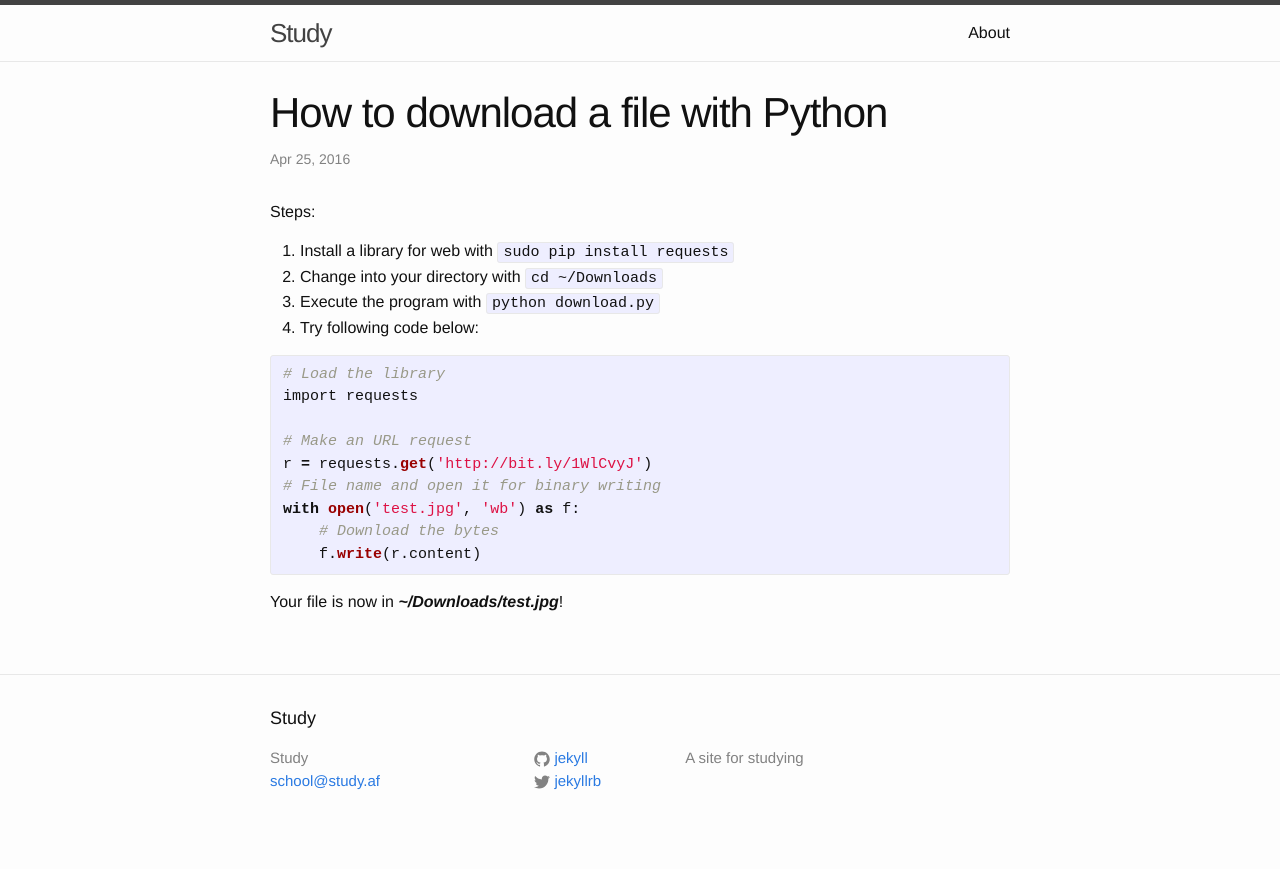
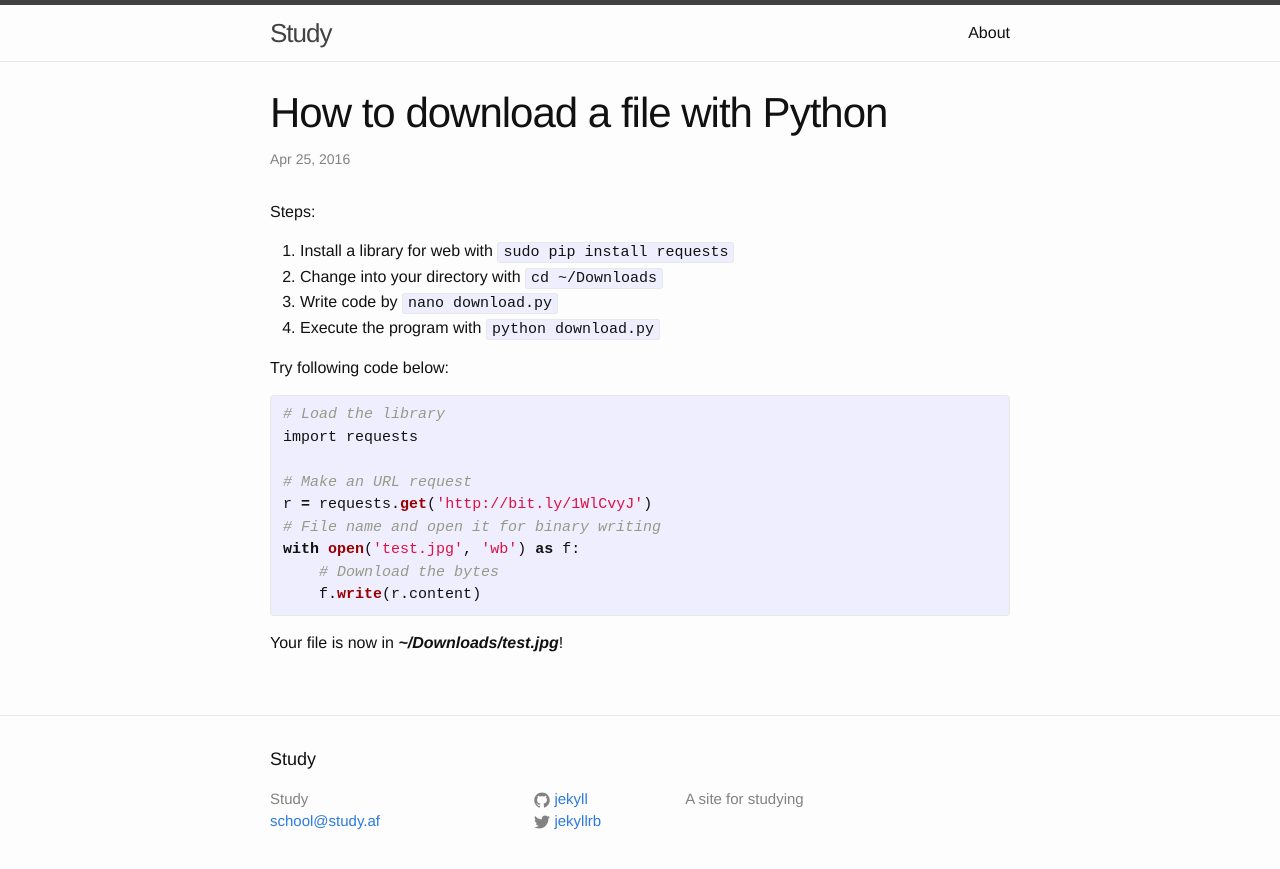
Before and after one commit to fhaidary/fhaidary.github.io, a Jekyll site: the page built from _posts/2016-04-25-pydl.markdown, in a window 1280 px wide. Shown: the top 869 px of the page. Built offline with Jekyll 4.4.1, drawn with Linux system fonts in a browser that asks for light colours.

Commit message:
korrigiert

```diff
--- a/_posts/2016-04-25-pydl.markdown
+++ b/_posts/2016-04-25-pydl.markdown
@@ -8,8 +8,10 @@ Steps:
 
 1. Install a library for web with `sudo pip install requests`
 2. Change into your directory with `cd ~/Downloads`
-3. Execute the program with `python download.py`
-4. Try following code below:
+3. Write code by `nano download.py`
+4. Execute the program with `python download.py`
+
+Try following code below:
 
 {% highlight python %}
 # Load the library
```
